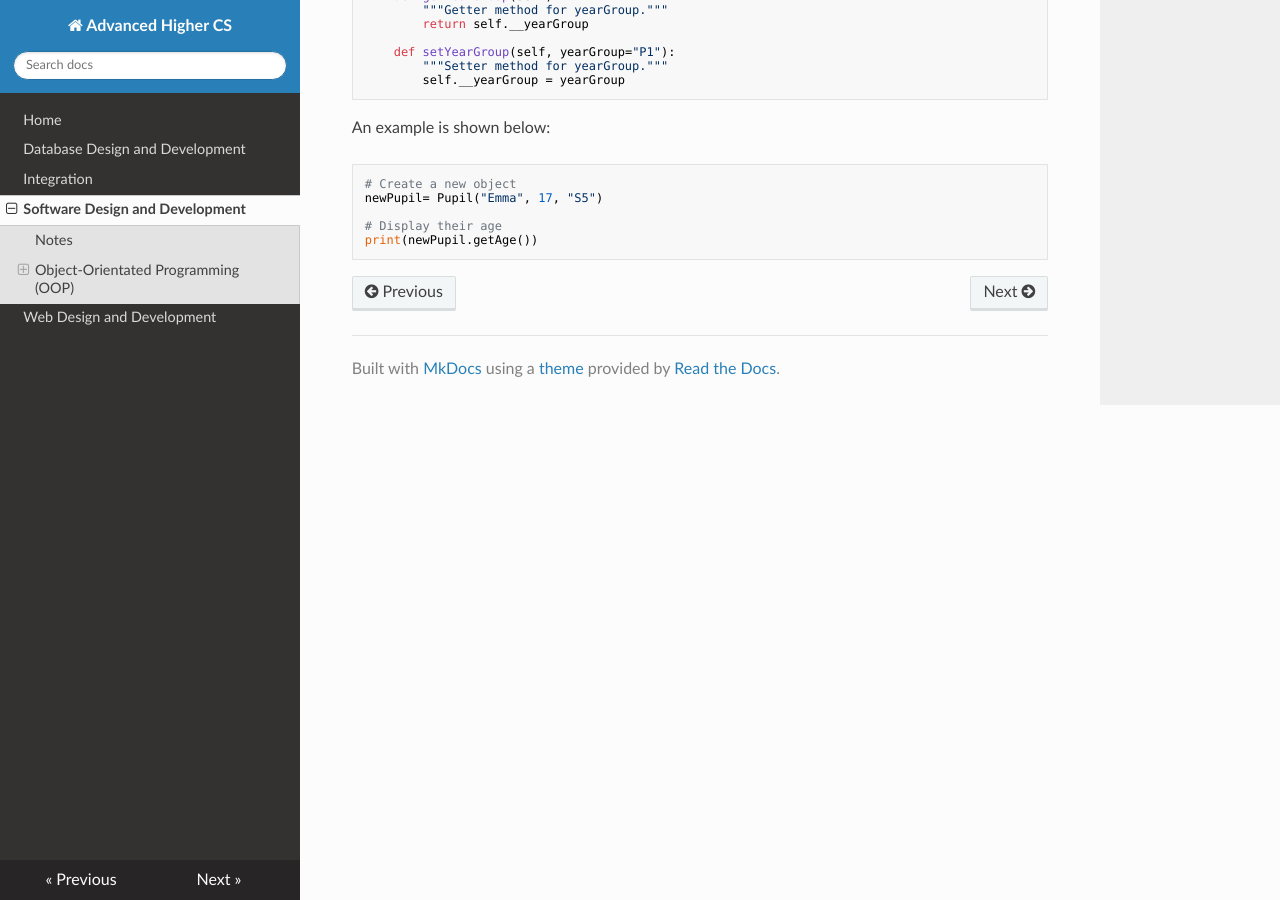
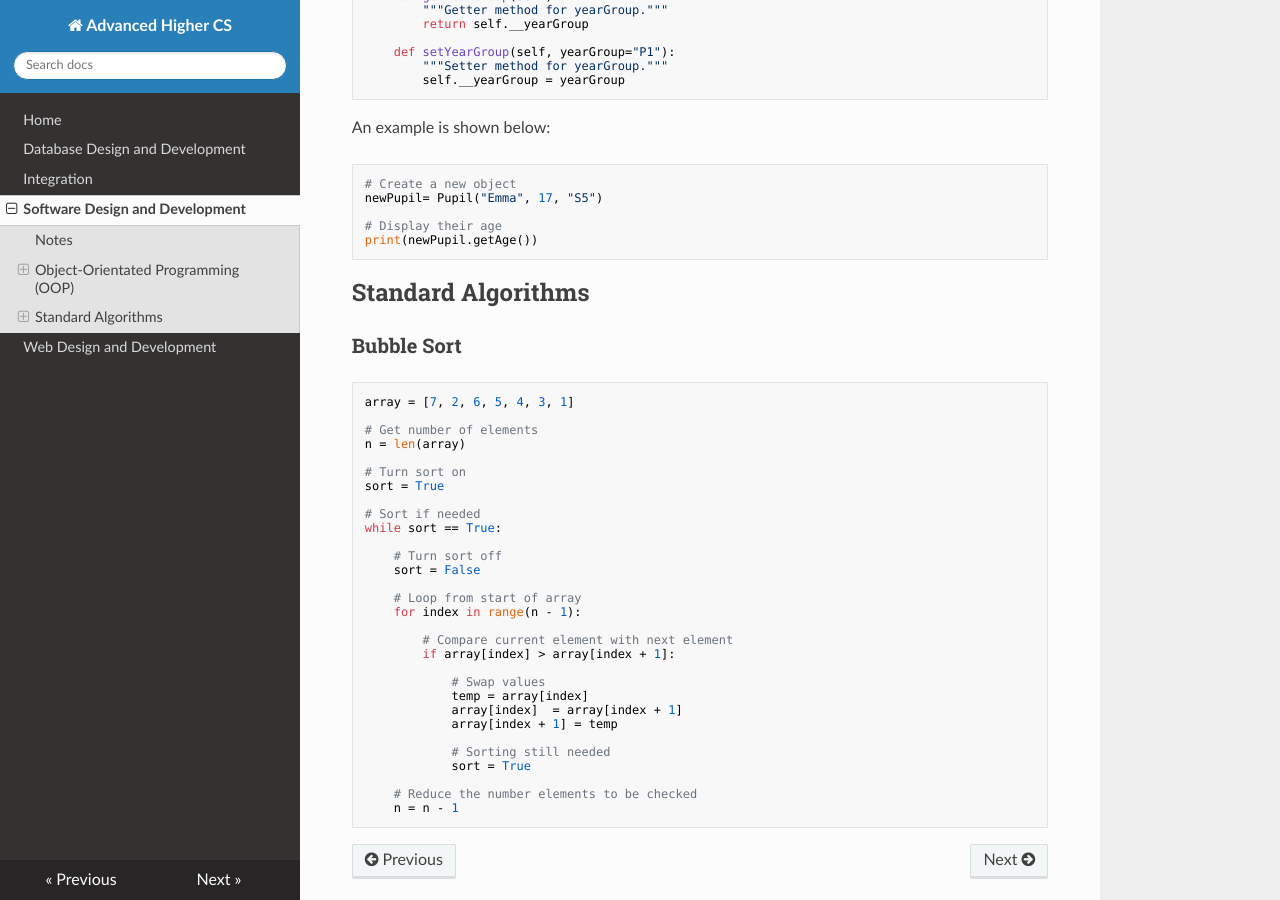
Before and after one commit to MrFriendCS/AH-CS, an MkDocs documentation site: the page built from docs/AH-CS-SDD.md, in a window 1280 px wide and 900 px high, scrolled down 1657 px. Built offline with MkDocs 1.6.1, drawn with Linux system fonts in a browser that asks for light colours; nearby versions of some CDN libraries.

Commit message:
Update AH-CS-SDD.md

````diff
--- a/docs/AH-CS-SDD.md
+++ b/docs/AH-CS-SDD.md
@@ -99,3 +99,41 @@ newPupil= Pupil("Emma", 17, "S5")
 # Display their age
 print(newPupil.getAge())
 ```
+
+
+## Standard Algorithms
+
+### Bubble Sort
+
+``` python
+array = [7, 2, 6, 5, 4, 3, 1]
+
+# Get number of elements
+n = len(array)
+
+# Turn sort on
+sort = True
+
+# Sort if needed
+while sort == True:
+
+    # Turn sort off
+    sort = False
+
+    # Loop from start of array
+    for index in range(n - 1):
+
+        # Compare current element with next element
+        if array[index] > array[index + 1]:
+
+            # Swap values
+            temp = array[index]
+            array[index]  = array[index + 1]
+            array[index + 1] = temp
+
+            # Sorting still needed
+            sort = True
+
+    # Reduce the number elements to be checked
+    n = n - 1
+```
````
